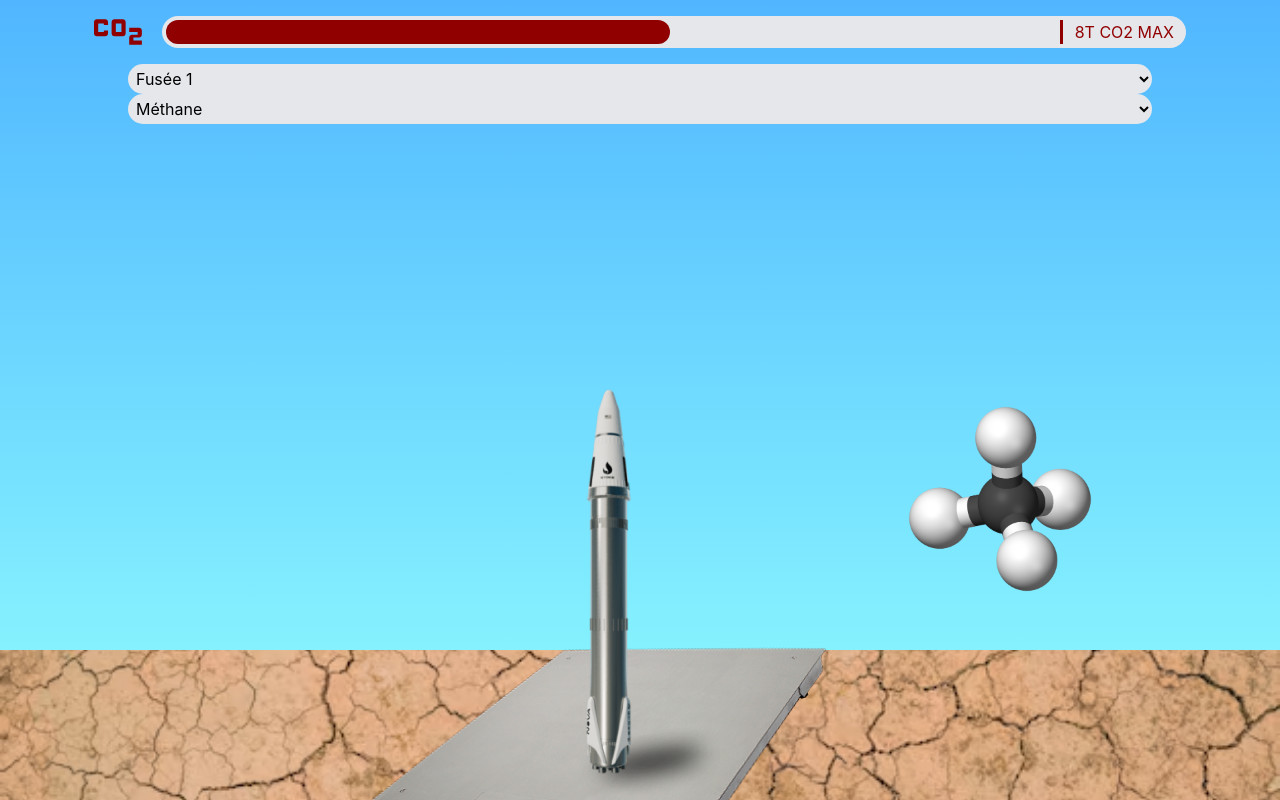
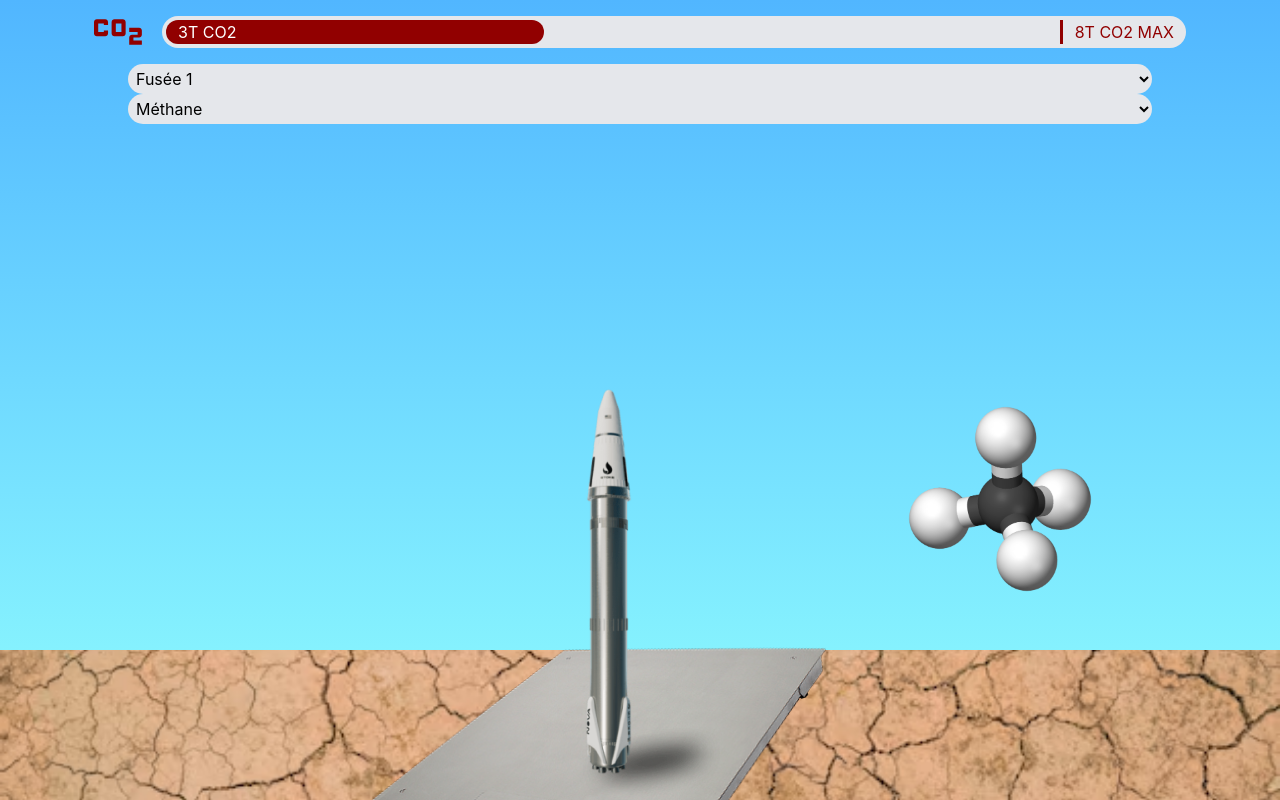
Before and after one commit to DaRealRomz/opti-fusees, a React (Vite) app: page /editeur in a window 1280 px wide. Built offline with nearby package versions, Linux system fonts and the light colour scheme; a web font is replaced by a local one.

Commit message:
amelioration de la barre de co2

```diff
--- a/src/components/BarreCO2.tsx
+++ b/src/components/BarreCO2.tsx
@@ -1,17 +1,19 @@
 import imageCO2 from "./images/co2.svg";
 
 interface BarreCO2Props {
-  progres: number;
-  limit: string;
+  utilise: number;
+  limite: number;
 }
 
-export function BarreCO2({ progres, limit }: BarreCO2Props) {
+export function BarreCO2({ utilise, limite }: BarreCO2Props) {
   return (
     <div className="flex gap-5 justify-center">
       <img src={imageCO2} alt="CO2" className="w-12" />
       <div className="w-[80vw] rounded-full bg-gray-200 p-1 flex justify-between pr-3">
-        <div style={{ width: progres * 100 + "%" }} className="bg-[#910000] h-full rounded-full mr-3"></div>
-        <p className="pl-3 text-[#910000] border-l-3 whitespace-nowrap">{limit}</p>
+        <div style={{ width: (utilise / limite) * 100 + "%" }} className="bg-[#910000] h-full rounded-full mr-3">
+          <p className="pl-3 text-white whitespace-nowrap">{utilise}T CO2</p>
+        </div>
+        <p className="pl-3 text-[#910000] border-l-3 whitespace-nowrap">{limite}T CO2 MAX</p>
       </div>
     </div>
   );
--- a/src/pages/Editeur/Editeur.tsx
+++ b/src/pages/Editeur/Editeur.tsx
@@ -15,7 +15,7 @@ export function Editeur() {
   return (
     <div className="w-full h-screen bg-linear-to-b from-[#51B6FF] to-[#92FFFD]">
       <div className="py-4">
-        <BarreCO2 limit="8T CO2 MAX" progres={0.5} />
+        <BarreCO2 limite={8} utilise={3} />
       </div>
       <SelectFusee setFusee={setFusee} />
       <SelectCarburant setCarburant={setCarburant} />
```
